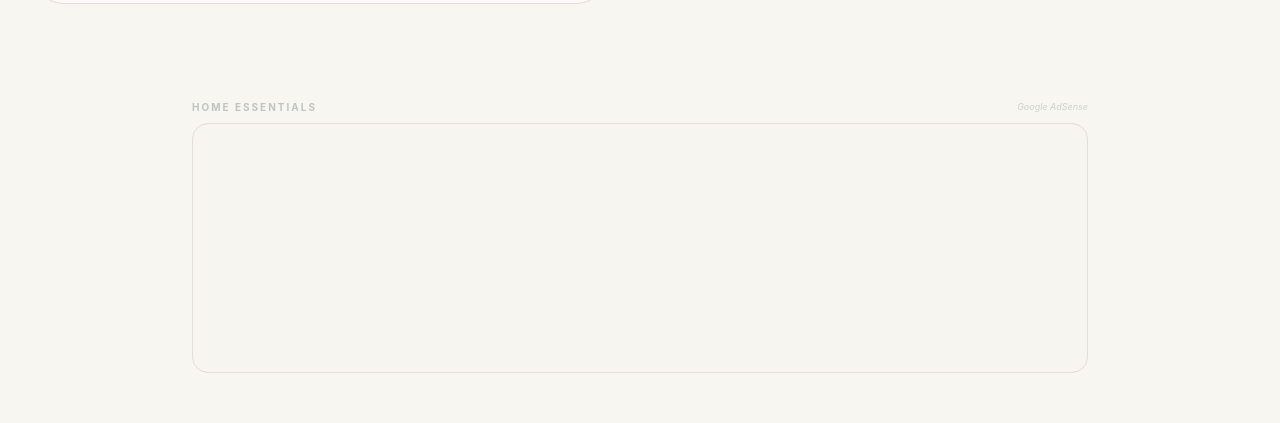
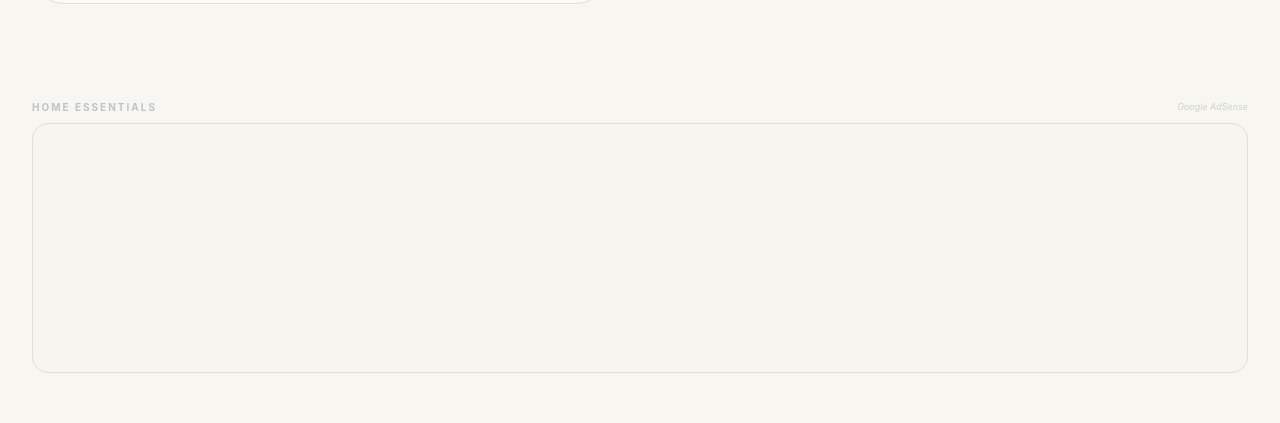
Before and after one commit to nexa-tech-solution/the-home-versus, a Next.js app: page /category/baby-kids in a window 1280 px wide. Shown: the part 1195-1618 px from the top of the page. Built offline with nearby package versions, Linux system fonts and the light colour scheme; no server answers.

Commit message:
refactor: remove ad slot and apply consistent formatting to the category page.

```diff
--- a/app/category/[slug]/page.tsx
+++ b/app/category/[slug]/page.tsx
@@ -191,7 +191,7 @@ export default async function CategoryPage({ params }: Props) {
           )}
 
           {/* Ad Slot - Strategically placed at the end of the list for better UX */}
-          <div className="mt-24 max-w-4xl mx-auto">
+          <div className="mt-24 mx-auto">
             <AdSlot label="Home Essentials" />
           </div>
         </section>
```
